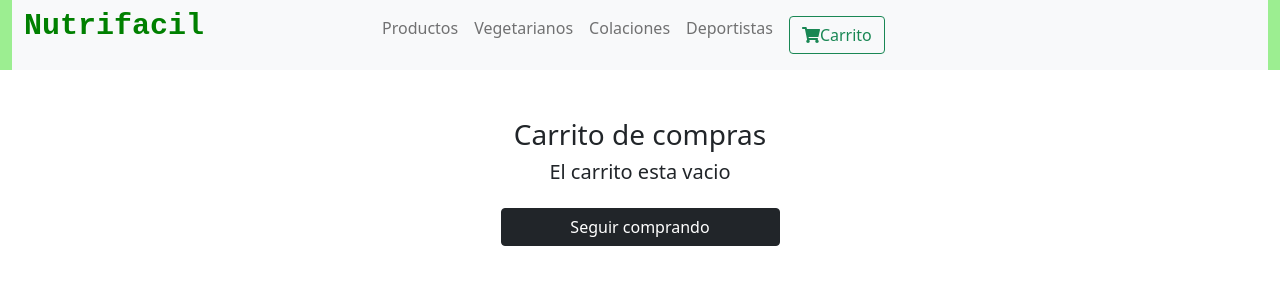
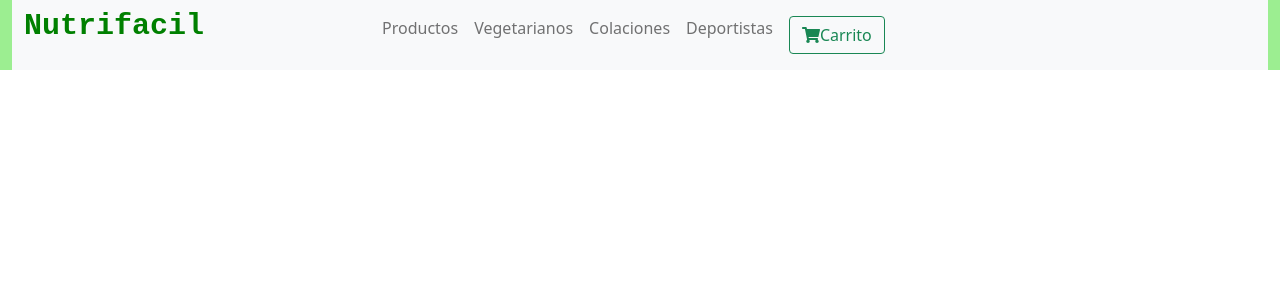
Before and after one commit to Ivanawolf/React, a React (Create React App) app: page / in a window 1280 px wide. Shown: the top 300 px of the page. Built offline with nearby package versions, Linux system fonts and the light colour scheme.

Commit message:
Firebase II ok

```diff
--- a/src/App.js
+++ b/src/App.js
@@ -24,13 +24,13 @@ function App() {
 
           <Route exact path="/productos" component={ItemListContainter}/>
           <Route exact path="/categoria/:categoria_id" component={ItemListContainter}/>
-
+          <Route>
+            <Checkout exact path="/checkout" />
+          </Route>
           <Route>
               <Cart exact path="/cart" />
           </Route>
-          <Route>
-            <Checkout exact path="/checkout"/>
-          </Route>
+
         </Switch>
 
       </>
--- a/src/Components/Checkout.js
+++ b/src/Components/Checkout.js
@@ -6,7 +6,7 @@ import { getFirestore } from "../Firebase";
 
 
 const Checkout = () => {
-  const { cart, precioTotal, setCart } = CartContextUse();
+  const { cart, precioTotal} = CartContextUse();
 
   const [name, setName] = useState("");
   const [phone, setPhone] = useState("");
@@ -56,7 +56,7 @@ const Checkout = () => {
       setPhone("");
       setName("");
       setEmail("");
-      setCart([]);
+
     }
   };
 
@@ -114,7 +114,7 @@ const Checkout = () => {
           </div>
         </Container>
       ) : (
-        ""
+      ""
       )}
     </>
   );
```
